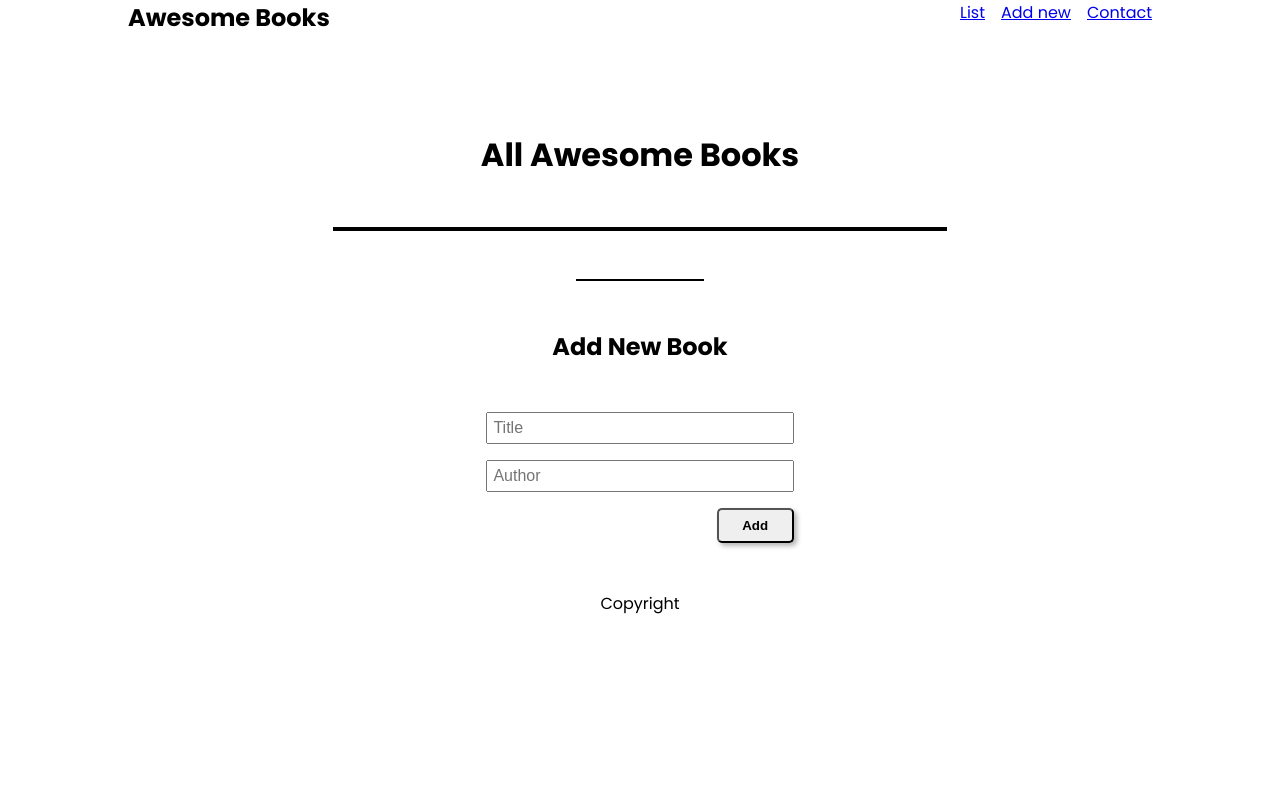
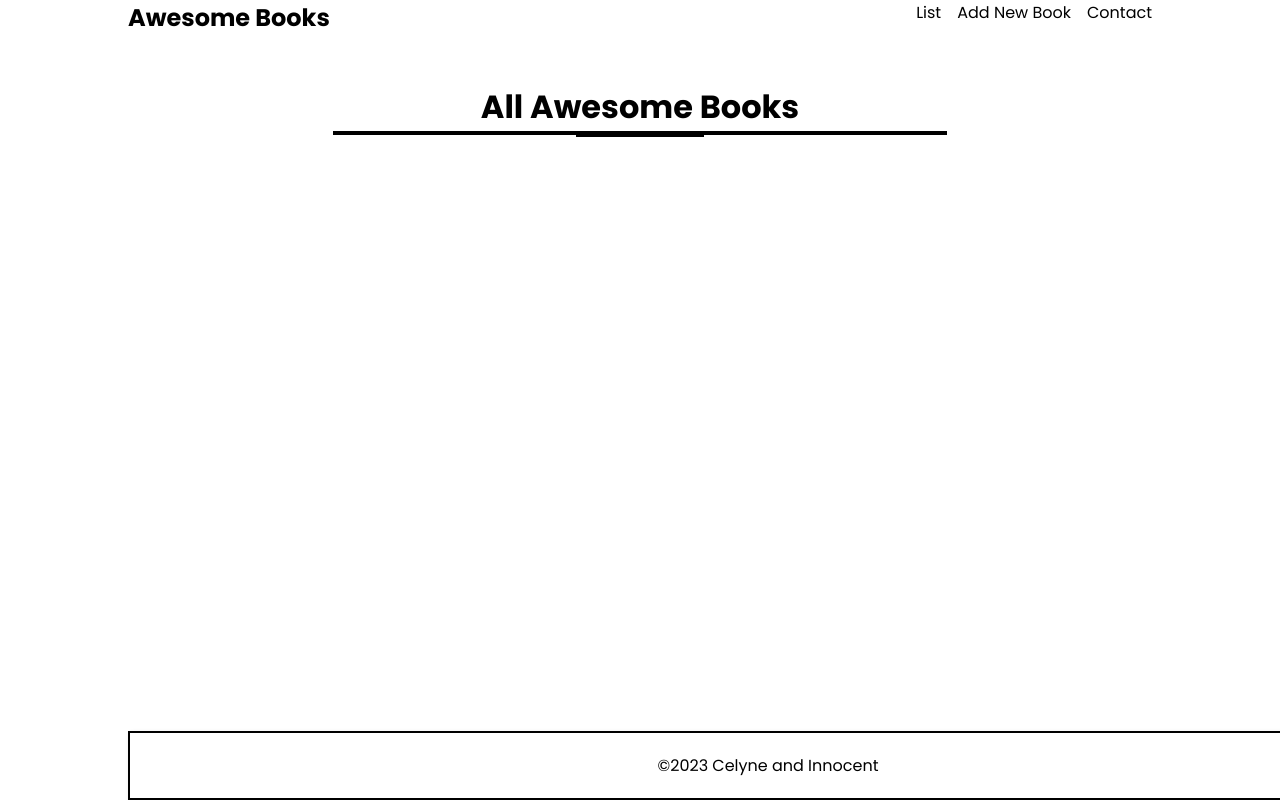
Before and after one commit to Innocent259/Awesome_books, a website: page index.html in a window 1280 px wide. Both pictures are taken after a click on the item "List". Drawn offline with Linux system fonts and the light colour scheme.

Commit message:
implement contact and nav bar

```diff
--- a/index.css
+++ b/index.css
@@ -26,6 +26,7 @@ ul {
 
 li {
   list-style: none;
+  cursor: pointer;
 }
 
 button {
@@ -99,3 +100,16 @@ input {
   align-items: center;
   gap: 1rem;
 }
+
+.hidden-section {
+  display: none;
+}
+
+footer {
+  padding: 20px;
+  box-shadow: 3px 3px 5px rgba(0, 0, 0, 0.3);
+  border: 2px solid #000;
+  position: fixed;
+  width: 100%;
+  bottom: 0;
+}
--- a/index.html
+++ b/index.html
@@ -13,24 +13,36 @@
   <body class="container">
     <nav class="navbar">
       <h1 class="nav-title">Awesome Books</h1>
-        <ul class="nav-links">
-            <li><a href="#">List</a></li>
-            <li><a href="#">Add new</a></li>
-            <li><a href="#">Contact</a></li>
+      <ul>
+        <li id="list-link">List</li>
+        <li id="add-link">Add New Book</li>
+        <li id="contact-link">Contact</li>
       </ul>
     </nav>
-    <div class="time"></div>
-    <h1>All Awesome Books</h1>
-    <div class="booklist"></div>
-    <hr>
+    <div id="add-section">
       <h2>Add New Book</h2>
       <form id="form">
         <input type="text" id="title" placeholder="Title">
         <input type="text" id="author" placeholder="Author">
         <button class="add-button" type="submit">Add</button>
       </form>
+    </div>
+    <div id="list-section" class="hidden-section">
+      <h1>All Awesome Books</h1>
+      <div class="booklist">
+      </div>
+      <hr>
+    </div>
+    <div id="contact-section" class="hidden-section">
+      <h2>Contact Us</h2>
+      <p>Feel free to reach out to us for any inquiries or feedback.</p>
+     <li>Our e-mail: mail@mail.com</li>
+      <li>Our phone number: 0043586534422</li>
+     <li>Our address: Streetname 22, 84503 City, Country</li>
+
+    </div>
     <footer>
-        <p>Copyright</p>
+        <p>&copy2023 Celyne and Innocent</p>
     </footer>
     <script src="index.js"></script>
   </body>
--- a/index.js
+++ b/index.js
@@ -5,13 +5,19 @@ class BookCollection {
     this.loadBooksFromStorage();
     this.displayBooks();
 
+    this.addLink = document.getElementById('add-link');
+    this.listLink = document.getElementById('list-link');
+    this.contactLink = document.getElementById('contact-link');
+    this.addSection = document.getElementById('add-section');
+    this.listSection = document.getElementById('list-section');
+    this.contactSection = document.getElementById('contact-section');
+    this.form = document.getElementById('form');
     this.addButton = document.querySelector('.add-button');
+
+    this.addLink.addEventListener('click', this.showAddSection.bind(this));
+    this.listLink.addEventListener('click', this.showListSection.bind(this));
+    this.contactLink.addEventListener('click', this.showContactSection.bind(this));
     this.addButton.addEventListener('click', this.addBook.bind(this));
-
-    this.navLinks = document.querySelectorAll('.nav-links li');
-    this.navLinks.forEach((link) => {
-      link.addEventListener('click', this.handleNavLinkClick.bind(this));
-    });
   }
 
   static initialize() {
@@ -84,18 +90,22 @@ class BookCollection {
     this.saveBooksToStorage();
   }
 
-  handleNavLinkClick(event) {
-    event.preventDefault();
-    const { target } = event;
-    const linkText = target.textContent.toLowerCase();
+  showAddSection() {
+    this.addSection.style.display = 'block';
+    this.listSection.style.display = 'none';
+    this.contactSection.style.display = 'none';
+  }
 
-    if (linkText === 'list') {
-      this.displayBooks();
-    } else if (linkText === 'add new') {
+  showListSection() {
+    this.addSection.style.display = 'none';
+    this.listSection.style.display = 'block';
+    this.contactSection.style.display = 'none';
+  }
 
-      const bookList = document.querySelector('.booklist');
-      bookList.innerHTML = '';
-    }
+  showContactSection() {
+    this.addSection.style.display = 'none';
+    this.listSection.style.display = 'none';
+    this.contactSection.style.display = 'block';
   }
 }
 
```
Lines whose indentation alone changed are shown as unchanged.
